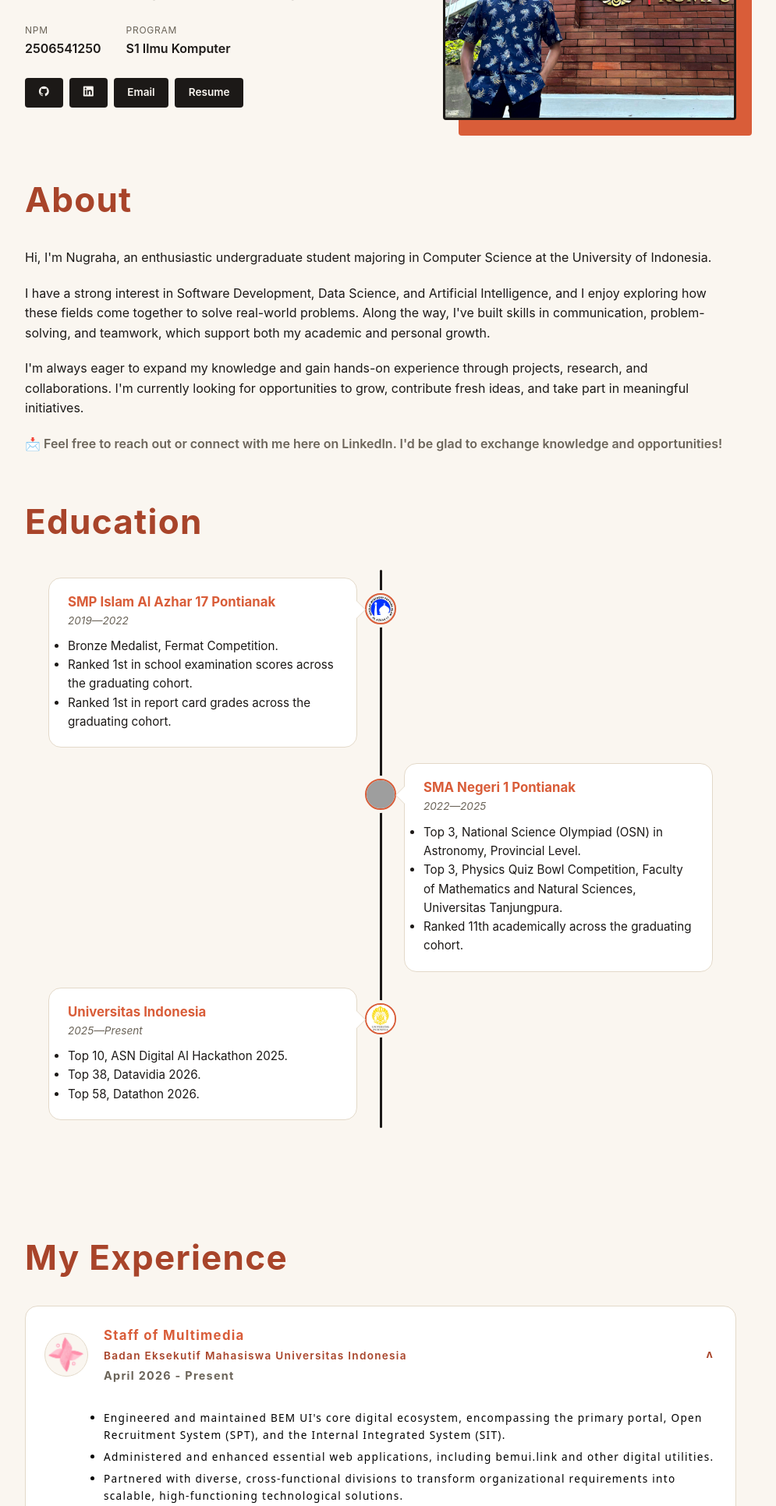
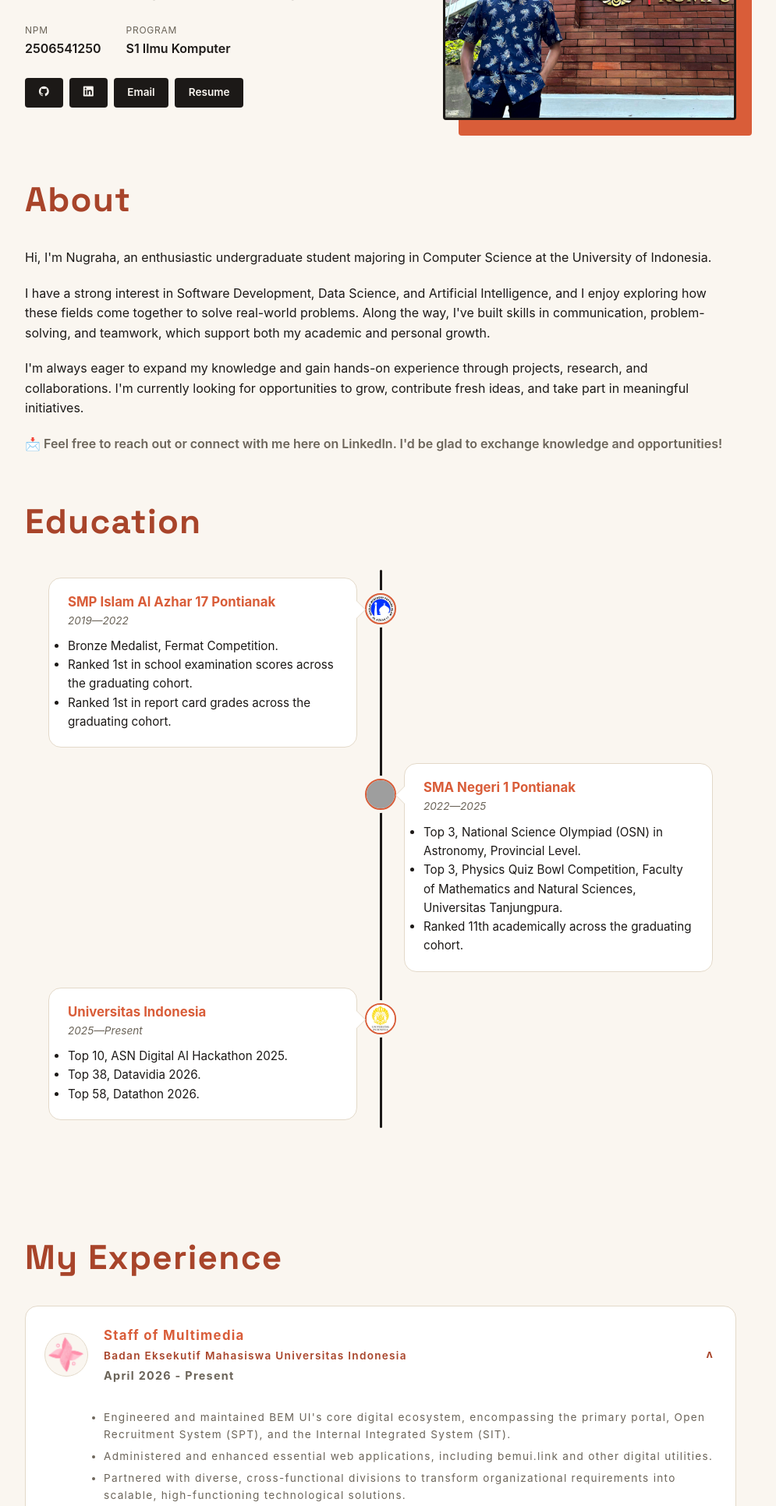
Before and after one commit to LVNAx/myPortofolio, a Django app: page / in a window 1280 px wide, after a click that opens the changed part. Shown: the part 368-2300 px from the top of the page at 78% size, without its empty margins (152-1147 px from the left). Run offline with Django 5.2, Linux system fonts and the light colour scheme; grey boxes are pictures that could not be loaded.

Commit message:
fix: Menyelaraskan font

```diff
--- a/static/css/style.css
+++ b/static/css/style.css
@@ -6,6 +6,9 @@
 }
 
 :root {
+    --font-sans: -apple-system, "Segoe UI", Roboto, Helvetica, Arial, sans-serif;
+    --font-display: "Space Grotesk", -apple-system, sans-serif;
+
     --ink: #1c1917;
     --paper: #faf6f0;
     --accent: #d95d39;
@@ -16,15 +19,14 @@
 }
 
 body {
-    font-family: -apple-system, "Segoe UI", Roboto, Helvetica, Arial, sans-serif;
+    font-family: var(--font-sans);
     color: var(--ink);
     background-color: var(--paper);
     line-height: 1.6;
 }
 
-
-h1, .brand {
-    font-family: "Space Grotesk", -apple-system, sans-serif;
+h1, .brand, .section-title, .contact-title {
+    font-family: var(--font-display);
 }
 
 .container {
@@ -423,10 +425,7 @@ html {
 
 .experience-details li { /* Ini untuk tag <li> */
     margin-bottom: 0.4rem;
-    font-family: system-ui, -apple-system, BlinkMacSystemFont, 'Segoe UI', Roboto, Oxygen, Ubuntu, Cantarell, 'Open Sans', 'Helvetica Neue', sans-serif;
-    color: black;
     font-weight: 400;
-
 }
 
 
@@ -687,7 +686,6 @@ html {
 }
 
 .contact-title {
-    font-family: "Space Grotesk", -apple-system, sans-serif;
     text-align: center;
     color: var(--accent);
     margin-bottom: 1.25rem;
```
